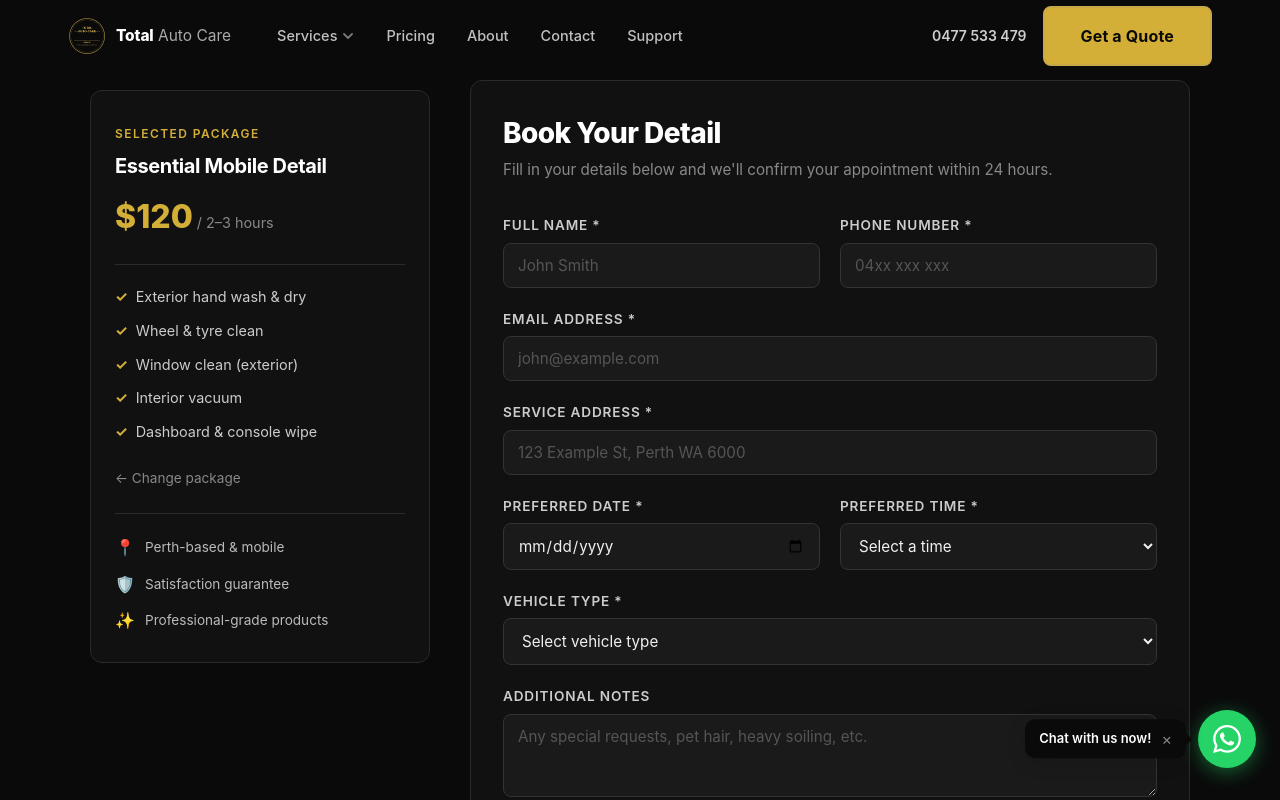
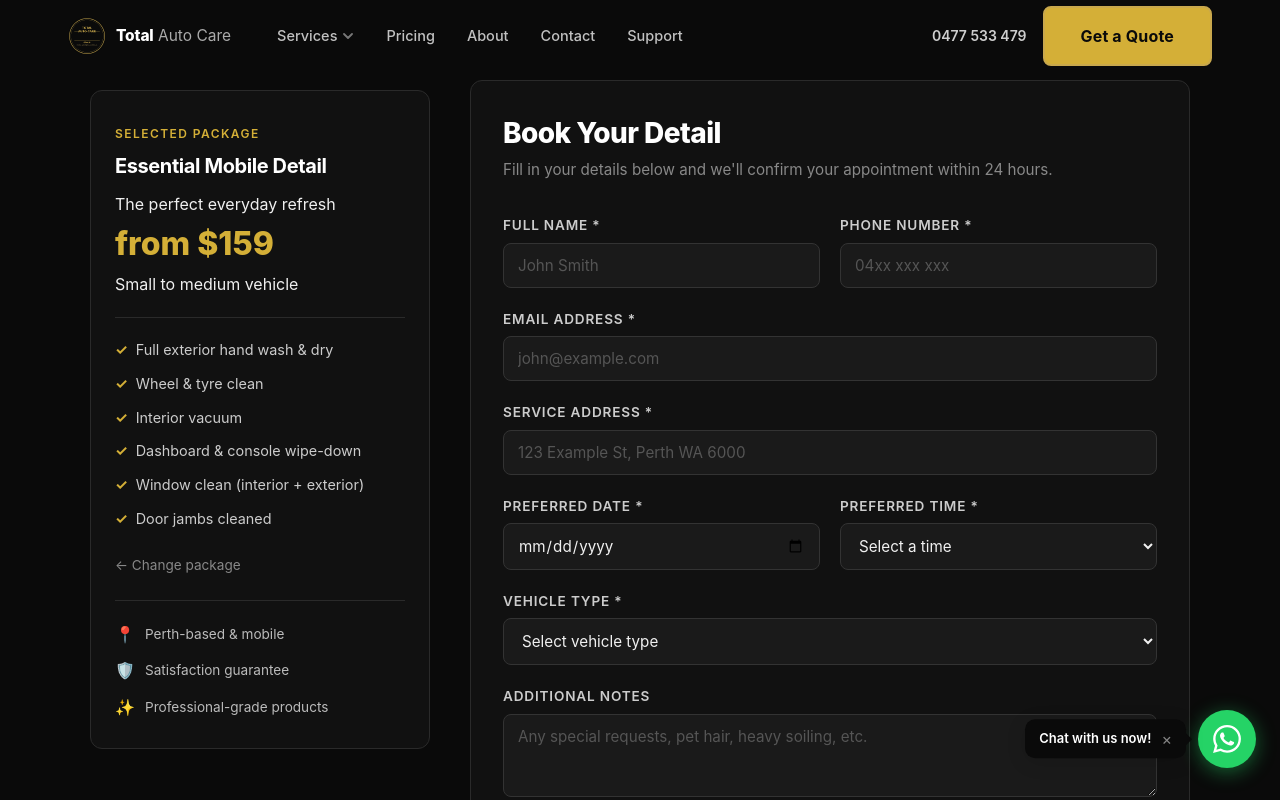
Before and after one commit to metalscratch/total-auto-care-site, a React (Create React App) app: page /booking in a window 1280 px wide. Shown: the top 800 px of the page. Built offline with nearby package versions, Linux system fonts and the light colour scheme.

Commit message:
Fix BookingPage.jsx — sync pricing with Pricing.jsx

```diff
--- a/src/pages/BookingPage.jsx
+++ b/src/pages/BookingPage.jsx
@@ -2,43 +2,50 @@ import React, { useState } from 'react';
 import { useSearchParams, Link } from 'react-router-dom';
 import '../styles/BookingPage.css';
 
+// ── Package data — kept in sync with Pricing.jsx ──────────────────────────────
 const PACKAGES = {
   essential: {
     name: 'Essential Mobile Detail',
-    price: 120,
-    duration: '2–3 hours',
-    features: [
-      'Exterior hand wash & dry',
+    tagline: 'The perfect everyday refresh',
+    priceSmall: 159,
+    priceSUV: 179,
+    includes: [
+      'Full exterior hand wash & dry',
       'Wheel & tyre clean',
-      'Window clean (exterior)',
       'Interior vacuum',
-      'Dashboard & console wipe',
+      'Dashboard & console wipe-down',
+      'Window clean (interior + exterior)',
+      'Door jambs cleaned',
     ],
   },
   advanced: {
     name: 'Advanced Mobile Detail',
-    price: 220,
-    duration: '4–5 hours',
-    features: [
-      'Everything in Essential',
-      'Clay bar treatment',
-      'Paint decontamination',
-      'Interior deep clean',
-      'Leather conditioning',
-      'Engine bay clean',
+    tagline: 'Our most popular package',
+    priceSmall: 219,
+    priceSUV: 249,
+    includes: [
+      'Everything in Essential, plus:',
+      'Clay bar decontamination',
+      'Hand wax & paint protection',
+      'Interior shampoo (seats & carpet)',
+      'Leather clean & condition',
+      'Tyre dressing applied',
+      'Engine bay light clean',
     ],
   },
   premium: {
     name: 'Premium Mobile Detail',
-    price: 380,
-    duration: '6–8 hours',
-    features: [
-      'Everything in Advanced',
-      'Machine polish (1-stage)',
-      'Ceramic spray coating',
-      'Full paint correction prep',
+    tagline: 'Showroom finish at your door',
+    priceSmall: 279,
+    priceSUV: 319,
+    includes: [
+      'Everything in Advanced, plus:',
+      'Full paint decontamination',
+      'Two-stage machine polish',
+      'Premium ceramic sealant',
+      'Deep interior steam clean',
       'Odour elimination treatment',
-      'Complimentary follow-up inspection',
+      'Full protection coat applied',
     ],
   },
 };
@@ -68,6 +75,12 @@ export default function BookingPage() {
 
   const [loading, setLoading] = useState(false);
   const [submitted, setSubmitted] = useState(false);
+
+  // Determine displayed price based on vehicle type selected in the form
+  const isSUV =
+    form.vehicle === 'SUV / Crossover' || form.vehicle === '4WD / Ute' || form.vehicle === 'Van / People Mover';
+  const displayPrice = isSUV ? pkg.priceSUV : pkg.priceSmall;
+  const remainingBalance = displayPrice - 50;
 
   const handleChange = (e) => {
     setForm({ ...form, [e.target.name]: e.target.value });
@@ -119,16 +132,24 @@ export default function BookingPage() {
           <div className="package-card-header">
             <span className="package-label">Selected Package</span>
             <h2 className="package-name">{pkg.name}</h2>
+            <p className="package-tagline">{pkg.tagline}</p>
             <div className="package-price">
-              ${pkg.price}
-              <span className="package-duration"> / {pkg.duration}</span>
+              <span className="package-from">from </span>
+              ${isSUV ? pkg.priceSUV : pkg.priceSmall}
+            </div>
+            <div className="package-vehicle-note">
+              {isSUV ? 'SUV / 4WD / Large vehicle' : 'Small to medium vehicle'}
             </div>
           </div>
 
           <ul className="package-features">
-            {pkg.features.map((f) => (
-              <li key={f}>
-                <span className="feature-check">✓</span> {f}
+            {pkg.includes.map((f) => (
+              <li key={f} className={f.startsWith('Everything') ? 'feature-heading' : ''}>
+                {f.startsWith('Everything') ? (
+                  <span className="feature-everything">{f}</span>
+                ) : (
+                  <><span className="feature-check">✓</span> {f}</>
+                )}
               </li>
             ))}
           </ul>
@@ -288,7 +309,7 @@ export default function BookingPage() {
                 <p className="deposit-desc">
                   Secure your booking with a{' '}
                   <strong>$50 deposit</strong>. The remaining balance of{' '}
-                  <strong>${pkg.price - 50}</strong> is paid after the service
+                  <strong>${remainingBalance}</strong> is paid after the service
                   is completed.
                 </p>
               </div>
```
